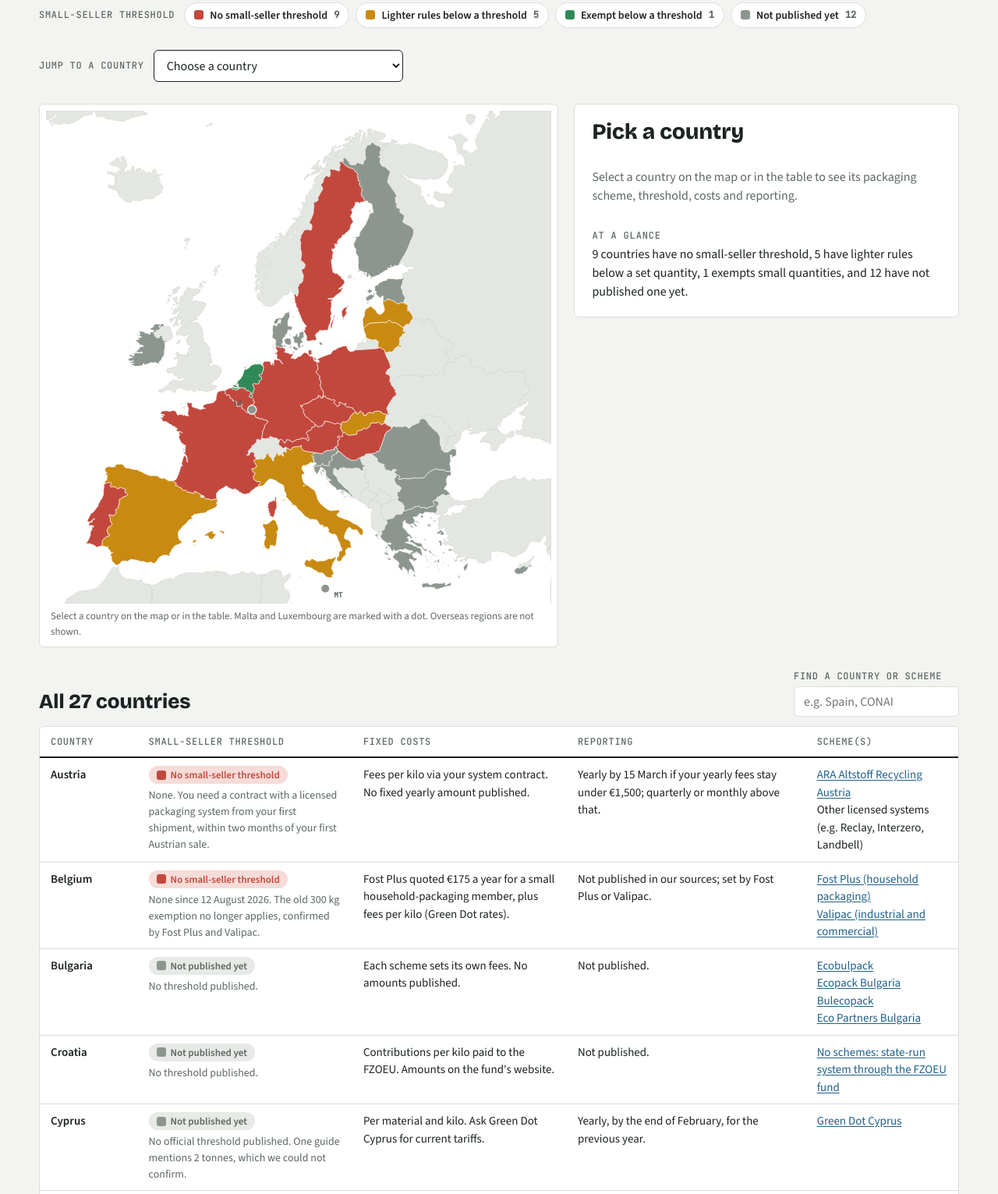
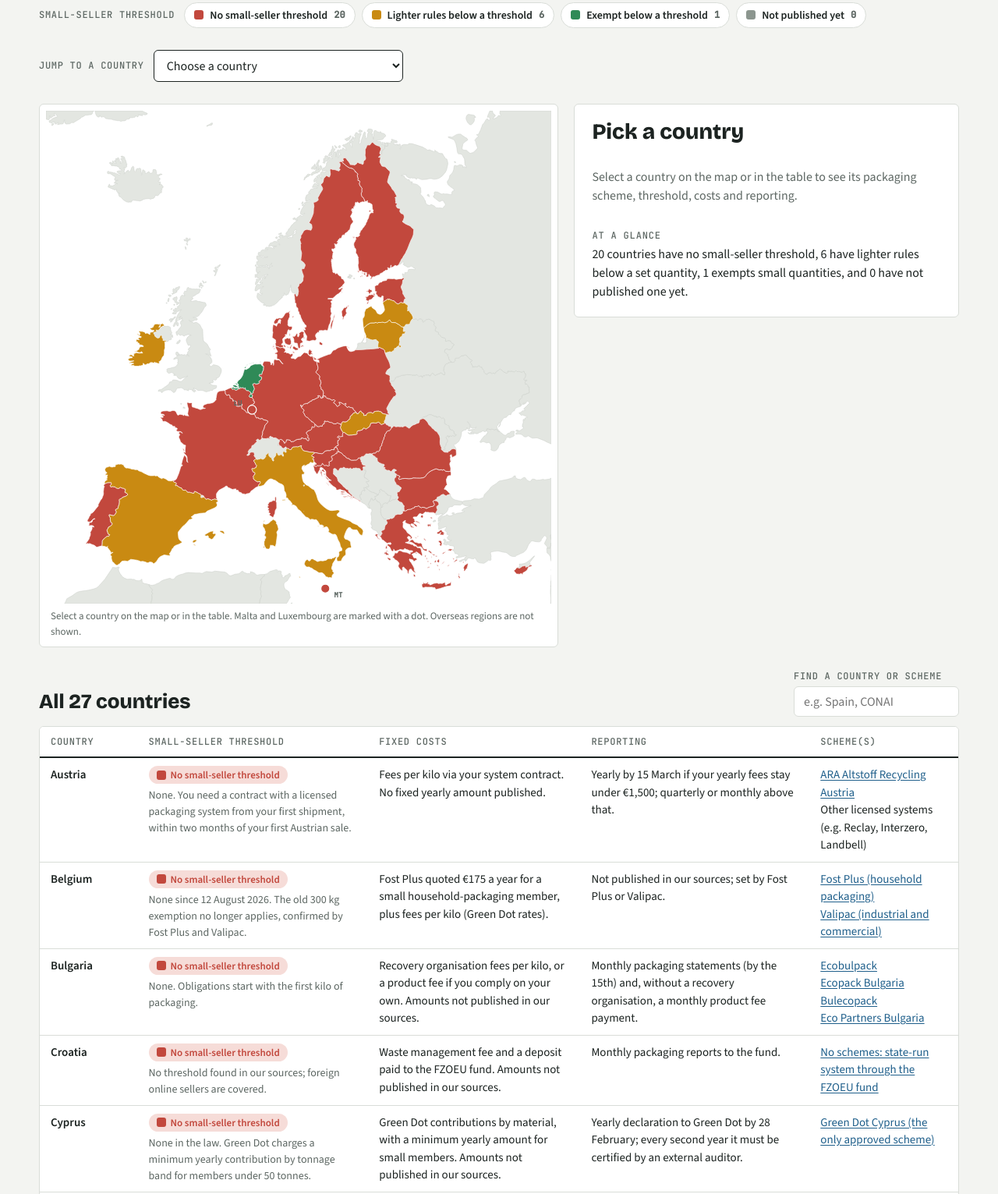
Before and after one commit to svbrickshop-droid/epr, a plain HTML site: page index.html in a window 1280 px wide. Shown: the part 356-1887 px from the top of the page at 78% size. Drawn offline with nearby package versions, Linux system fonts and the light colour scheme.

Commit message:
Add files via upload

```diff
--- a/index.html
+++ b/index.html
@@ -270,30 +270,30 @@ const C = {
     rep: "Not published in our sources; set by Fost Plus or Valipac.",
     notes: "National rules are being adapted to the PPWR. Registration through Fost Plus or Valipac is planned from 2027.",
     src: "WKO (31 Aug 2026); Fost Plus replies to SV Brick Shop (2026)" },
-  BG: { n: "Bulgaria", s: "unclear",
-    thr: "No threshold published.",
+  BG: { n: "Bulgaria", s: "none",
+    thr: "None. Obligations start with the first kilo of packaging.",
     schemes: [L("Ecobulpack", "https://ecobulpack.bg/"), L("Ecopack Bulgaria", "https://ecopack.bg/"), L("Bulecopack", "https://bulecopack.com/"), L("Eco Partners Bulgaria", "https://ecopartners.bg/")],
     reg: L("NISO, Executive Environment Agency", "https://eea.government.bg/"),
-    cost: "Each scheme sets its own fees. No amounts published.",
-    rep: "Not published.",
-    notes: "No official national PPWR guidance yet; existing Bulgarian EPR rules still apply.",
-    src: "WKO (31 Aug 2026)" },
-  HR: { n: "Croatia", s: "unclear",
-    thr: "No threshold published.",
+    cost: "Recovery organisation fees per kilo, or a product fee if you comply on your own. Amounts not published in our sources.",
+    rep: "Monthly packaging statements (by the 15th) and, without a recovery organisation, a monthly product fee payment.",
+    notes: "Bulgarian law makes a local representative optional (Waste Management Act Art. 14a), but the PPWR representative rule for sellers from other EU countries applies on top.",
+    src: "Regsurance (2026); Lappa; VATcompliance; WKO" },
+  HR: { n: "Croatia", s: "none",
+    thr: "No threshold found in our sources; foreign online sellers are covered.",
     schemes: [L("No schemes: state-run system through the FZOEU fund", "https://www.fzoeu.hr/")],
-    reg: L("RPPO producer register (FZOEU)", "https://rppo.fzoeu.hr/"),
-    cost: "Contributions per kilo paid to the FZOEU. Amounts on the fund's website.",
-    rep: "Not published.",
-    notes: "No Croatian PPWR implementing rules yet; the 2023 packaging regulation still applies.",
-    src: "WKO (31 Jul 2026)" },
-  CY: { n: "Cyprus", s: "unclear",
-    thr: "No official threshold published. One guide mentions 2 tonnes, which we could not confirm.",
-    schemes: [L("Green Dot Cyprus", "https://greendot.com.cy/en/")],
-    reg: L("Not set up yet (Department of Environment)", "https://www.moa.gov.cy/moa/environment/environmentnew.nsf/page21_en/page21_en"),
-    cost: "Per material and kilo. Ask Green Dot Cyprus for current tariffs.",
-    rep: "Yearly, by the end of February, for the previous year.",
-    notes: "No full national PPWR legislation yet. Foreign sellers shipping to consumers generally need a representative in Cyprus.",
-    src: "WKO (7 Sep 2026); Tarafex (Sep 2026)" },
+    reg: L("RPPO producer register (FZOEU, run by FINA since 1 Jan 2025)", "https://rppo.fzoeu.hr/"),
+    cost: "Waste management fee and a deposit paid to the FZOEU fund. Amounts not published in our sources.",
+    rep: "Monthly packaging reports to the fund.",
+    notes: "Foreign companies cannot comply on their own: they must use an authorised representative in Croatia, who registers in the RPPO and uploads your written mandate.",
+    src: "FZOEU; Regsurance (2026); Interzero; WKO" },
+  CY: { n: "Cyprus", s: "none",
+    thr: "None in the law. Green Dot charges a minimum yearly contribution by tonnage band for members under 50 tonnes.",
+    schemes: [L("Green Dot Cyprus (the only approved scheme)", "https://greendot.com.cy/en/")],
+    reg: L("Through Green Dot membership (Department of Environment)", "https://www.moa.gov.cy/moa/environment/environmentnew.nsf/page21_en/page21_en"),
+    cost: "Green Dot contributions by material, with a minimum yearly amount for small members. Amounts not published in our sources.",
+    rep: "Yearly declaration to Green Dot by 28 February; every second year it must be certified by an external auditor.",
+    notes: "Cypriot law does not require a local representative (you can join Green Dot in your own name), but the PPWR representative rule applies on top. Cyprus has not yet adapted its law to the PPWR.",
+    src: "Regsurance (2026); Lappa; VATcompliance; WKO" },
   CZ: { n: "Czech Republic", s: "none",
     thr: "None for foreign sellers: EKO-KOM told us there is no exception for small producers. The national 300 kg / CZK 25 million exemption was not confirmed as still applying.",
     schemes: [L("EKO-KOM (the only packaging scheme)", "https://www.ekokom.cz/en/")],
@@ -302,30 +302,30 @@ const C = {
     rep: "Every quarter (quarterly statements).",
     notes: "The EKO-KOM contract can take more than three weeks. A representative is generally required for foreign B2C sellers; national rules may still change.",
     src: "EKO-KOM reply to SV Brick Shop (29 Oct 2026); WKO (7 Sep 2026)" },
-  DK: { n: "Denmark", s: "unclear",
-    thr: "No official threshold published. One guide mentions 8 tonnes, which we could not confirm.",
-    schemes: [L("Emballageretur", "https://emballageretur.dk/en/"), L("VANA", "https://www.vana.dk/")],
+  DK: { n: "Denmark", s: "none",
+    thr: "None. Registration with DPA is required whatever the quantity.",
+    schemes: [L("Emballageretur", "https://emballageretur.dk/en/"), L("VANA", "https://www.vana.dk/"), L("ERP Denmark", "https://erp-recycling.org/en-dk/")],
     reg: L("Dansk Producentansvar (DPA)", "https://producentansvar.dk/en/"),
-    cost: "Not published. Representatives and schemes have their own price lists.",
-    rep: "Ongoing; frequency not published.",
-    notes: "Foreign companies without a Danish establishment can only register through a representative. Most official information is in Danish.",
-    src: "WKO (31 Jul 2026); Tarafex (Sep 2026)" },
-  EE: { n: "Estonia", s: "unclear",
-    thr: "No official threshold published. One guide mentions 20 tonnes, which we could not confirm.",
+    cost: "DPA: one-off registration fee of DKK 1,000 plus a yearly fee per kilo. Example scheme (ERP Denmark): representative service DKK 1,000 a year plus membership DKK 1,900 a year, plus fees per kilo.",
+    rep: "Yearly reporting to the DPA register, done by your representative.",
+    notes: "Sellers from other EU countries need a Denmark-based authorised representative (registered in the Danish CVR); online sales are explicitly covered. Registration is only complete once the fee is paid.",
+    src: "DPA (producentansvar.dk); ERP Denmark (2026); Lappa; WKO" },
+  EE: { n: "Estonia", s: "none",
+    thr: "None. Obligations start with the first gram of packaging.",
     schemes: [L("Eesti Pakendiringlus", "https://pakendiringlus.ee/en/"), L("TVO", "https://tvo.ee/en"), L("ETO", "https://www.eto.ee/en/")],
     reg: L("PAKIS packaging register", "https://pakis.envir.ee/pakis/main/welcome?request_locale=e"),
-    cost: "Not published.",
-    rep: "Not published.",
-    notes: "The Packaging Act is being amended. Estonia, with Austria and Czechia, proposed an EU-wide small-seller exemption in October 2026.",
-    src: "WKO (31 Aug 2026); Tarafex (Sep 2026)" },
-  FI: { n: "Finland", s: "unclear",
-    thr: "No threshold published.",
-    schemes: [L("Rinki (packaging schemes' service company)", "https://rinkiin.fi/"), L("Full list of schemes at the Finnish Supervisory Agency", "https://lvv.fi/en/environment/how-to-manage-extended-producer-responsibility")],
-    reg: L("Producer register, Finnish Supervisory Agency", "https://lvv.fi/"),
-    cost: "Not published.",
-    rep: "Not published.",
-    notes: "National PPWR rules are being prepared. Our main source for Finland dates from July 2025.",
-    src: "WKO (31 Jul 2025)" },
+    cost: "Recovery organisation membership and fees per kilo. Without a recovery organisation you risk the packaging excise duty (e.g. EUR 1.20/kg for paper and board, EUR 2.50/kg for plastic).",
+    rep: "Yearly quantity forecast and reporting through your recovery organisation; records kept for 7 years.",
+    notes: "Sellers without a seat in Estonia must register through an Estonia-based authorised representative; a recovery organisation can act as one. A new Packaging Act that would abolish the excise duty was presented on 30 October 2026.",
+    src: "Estonian Ministry of Climate; Regsurance (2026); VATcompliance; Lappa" },
+  FI: { n: "Finland", s: "none",
+    thr: "None. The old EUR 1 million turnover limit was removed on 1 January 2024; obligations apply regardless of company size.",
+    schemes: [L("Rinki (packaging schemes' service company)", "https://rinkiin.fi/"), L("Full list of schemes at the Finnish Supervisory Agency", "https://lvv.fi/")],
+    reg: L("Producer register (entry usually through your scheme)", "https://lvv.fi/"),
+    cost: "Recycling fees per kilo invoiced by Rinki, plus scheme and representative costs. Amounts depend on material.",
+    rep: "Yearly packaging data to Rinki: 2026 data is due by 31 January 2027.",
+    notes: "Foreign online shops selling directly to users in Finland are covered. Since 12 August 2026 an authorised representative in Finland is required under the PPWR; the representative joins the scheme on your behalf.",
+    src: "Rinki; ELY Centre / Finnish Supervisory Agency; Certivo (2026); Lappa" },
   FR: { n: "France", s: "none",
     thr: "None. Obligations start with the first item you ship.",
     schemes: [L("Citeo", "https://www.citeo.com/"), L("Adelphe (Citeo group)", "https://www.adelphe.fr/"), L("Léko", "https://www.leko-organisme.fr/")],
@@ -342,14 +342,14 @@ const C = {
     rep: "Each dual-system report also goes to LUCID. Under 10 tonnes a year: one annual report by 1 June. Declaration of Completeness by 15 May, only above the thresholds.",
     notes: "Since 12 August 2026 sellers without a German establishment need a German authorised representative (§5 VerpackDG). No exemption for small sellers. Fines up to €100,000 for not registering.",
     src: "WKO (6 Oct 2026); Regsurance; Assuro (Oct 2026); rep-germany.de" },
-  GR: { n: "Greece", s: "unclear",
-    thr: "No threshold published.",
+  GR: { n: "Greece", s: "none",
+    thr: "None. Obligations start with the first item placed on the market.",
     schemes: [L("HERRCO", "https://www.herrco.gr/en/businesses/")],
     reg: L("EMPA register (EOAN)", "https://www.eoan.gr/"),
-    cost: "Based on quantity. No general minimum yearly fee found in HERRCO's contract documents.",
-    rep: "Regular quantity reports; frequency not published.",
-    notes: "Companies without a Greek establishment generally cannot register themselves and need a representative.",
-    src: "WKO (31 Jul 2026)" },
+    cost: "HERRCO participation fees per kilo by material. Amounts not published in our sources.",
+    rep: "Yearly report of packaging quantities to EMPA, plus reporting to HERRCO.",
+    notes: "Since Law 4819/2021, sellers without a Greek establishment must appoint an authorised representative based in Greece for registration, reporting and fees.",
+    src: "VATcompliance; Lappa; WKO" },
   HU: { n: "Hungary", s: "none",
     thr: "None. Obligations start with the first item. If your yearly EPR fee stays under HUF 50,000, you may report once a year instead of every quarter.",
     schemes: [L("MOHU (state-organised, the only operator)", "https://mohu.hu/hu/epr-rendszer")],
@@ -358,14 +358,14 @@ const C = {
     rep: "Quarterly declarations by the 20th of the month after the quarter; yearly if your fee stays under HUF 50,000.",
     notes: "Foreign webshops can only comply through a Hungary-based authorised representative. The authorities plan more inspections of online sellers in 2026.",
     src: "Lappa; VATcompliance; Taxand; AHK Ungarn; Deloitte Hungary (2026); WKO (28 Sep 2026)" },
-  IE: { n: "Ireland", s: "unclear",
-    thr: "No official threshold published. One guide mentions 10 tonnes, which we could not confirm.",
-    schemes: [L("Repak", "https://repak.ie/")],
+  IE: { n: "Ireland", s: "lighter",
+    thr: "Full Repak membership is only mandatory for 'major producers': over EUR 1 million turnover AND over 10 tonnes of packaging a year in Ireland. Smaller sellers fall outside that, but the PPWR producer and representative rules still apply.",
+    schemes: [L("Repak (the only approved scheme, licensed until 2035)", "https://repak.ie/")],
     reg: L("No national register yet; registration runs through Repak", "https://repak.ie/"),
-    cost: "Repak contributions. No amounts published in our sources.",
-    rep: "Regular quantity reports; frequency not published.",
-    notes: "No national legal basis for representatives yet.",
-    src: "WKO (31 Jul 2026); Tarafex (Sep 2026)" },
+    cost: "Repak fees per tonne for members; small-business rates exist. No fixed amount found for small sellers.",
+    rep: "Major producers report to Repak twice a year; smaller producers keep records.",
+    notes: "Ireland has no national legal basis yet for appointing a PPWR authorised representative, so it is unclear how small foreign sellers register. Guides say a representative is required under the PPWR from 12 August 2026.",
+    src: "gov.ie; Repak; WKO; Lappa; Packaging Gateway (Jan 2026)" },
   IT: { n: "Italy", s: "lighter",
     thr: "Joining CONAI applies from the first item. You only skip the declarations if your yearly CAC stays within €200 (ordinary procedure) or €300 (simplified).",
     schemes: [L("CONAI", "https://www.conai.org/")],
@@ -390,22 +390,22 @@ const C = {
     rep: "Quantity reports required; frequency not published.",
     notes: "A representative is not mandatory for foreign companies.",
     src: "WKO (31 Aug 2026)" },
-  LU: { n: "Luxembourg", s: "unclear",
-    thr: "No threshold published.",
+  LU: { n: "Luxembourg", s: "none",
+    thr: "None. Every seller of household packaging must join Valorlux, but the smallest declarants pay a minimum of only EUR 50 a year.",
     schemes: [L("VALORLUX (the only approved scheme)", "https://www.valorlux.lu/de")],
-    reg: L("Administration de l'environnement", "https://environnement.public.lu/fr/offall-ressourcen.html"),
-    cost: "Yearly membership fee depending on packaging type and quantity.",
-    rep: "Not published.",
-    notes: "EU sellers not established in Luxembourg must appoint a representative.",
-    src: "WKO (31 Aug 2026)" },
-  MT: { n: "Malta", s: "unclear",
-    thr: "No threshold published.",
-    schemes: [L("ERA-approved Packaging Waste Recovery Organisations (e.g. GreenPak, GreenMT)")],
-    reg: L("National register, Environment and Resources Authority", "https://era.org.mt/"),
-    cost: "Not published.",
-    rep: "Not published.",
-    notes: "ERA provides a template mandate for authorised representatives.",
-    src: "WKO (31 Aug 2026)" },
+    reg: L("Through Valorlux, which registers you with the Administration de l'environnement", "https://environnement.public.lu/fr/offall-ressourcen.html"),
+    cost: "Green Dot contribution per kilo, minimum EUR 50 a year for the smallest declarants.",
+    rep: "Yearly declaration in Valbase by 28 February.",
+    notes: "Luxembourg law does not require a local representative, but the PPWR representative rule applies on top. Of all countries, this one has the lowest fixed scheme cost we found.",
+    src: "Regsurance (2026); guichet.lu; Lappa; WKO" },
+  MT: { n: "Malta", s: "none",
+    thr: "No threshold found in our sources.",
+    schemes: [L("ERA-approved Packaging Waste Recovery Organisations (e.g. GreenPak, GreenMT)", "https://www.greenpak.com.mt/")],
+    reg: L("ERA national register (renewed every year)", "https://era.org.mt/topic/packaging-and-packaging-waste/"),
+    cost: "ERA registration plus scheme fees per kilo. Amounts for packaging not published in our sources.",
+    rep: "Yearly registration renewal with ERA plus declarations to your scheme.",
+    notes: "Sellers from other EU countries selling at a distance must appoint a Malta-based authorised representative by written mandate; ERA publishes its own mandate form.",
+    src: "Regsurance (2026); ERA; WKO" },
   NL: { n: "Netherlands", s: "exempt",
     thr: "Below 50,000 kg of packaging a year (all materials combined) you do not register, declare or pay. This threshold is expected to disappear under the PPWR.",
     schemes: [L("Verpact", "https://www.verpact.nl/en")],
@@ -430,14 +430,14 @@ const C = {
     rep: "Yearly quantity report.",
     notes: "A representative may be needed for companies without a seat in Portugal.",
     src: "WKO (2 Sep 2026)" },
-  RO: { n: "Romania", s: "unclear",
-    thr: "No threshold published.",
+  RO: { n: "Romania", s: "none",
+    thr: "None. Obligations start with the first kilo of packaging; no exemption for small producers.",
     schemes: [L("GreenPoint Management", "https://www.greenpoints.ro/"), L("Eco Synergy", "https://ecosynergy.ro/"), L("Fepra EPR", "https://fepra.ro/"), L("Marathon EPR Group", "https://marathonepr.ro/")],
     reg: L("Environmental Fund Administration (AFM)", "https://www.afm.ro/"),
-    cost: "Environmental fund contributions. No amounts published in our sources.",
-    rep: "Declarations through AFM eTAX and the SIM system.",
-    notes: "No official national PPWR guidance yet. Unclear whether the systems fully support foreign companies.",
-    src: "WKO (31 Jul 2026)" },
+    cost: "Contract with an OIREP scheme plus Environment Fund contributions. Amounts not published in our sources.",
+    rep: "Monthly declarations to AFM (around the 25th of the following month) plus a yearly settlement in January.",
+    notes: "Romanian law has no separate representative rule for packaging yet, but AFM declarations need a Romanian tax ID, so foreign sellers normally register for tax or use a fiscal representative. The PPWR representative rule applies on top.",
+    src: "Regsurance (2026); VATcompliance; Lappa; WKO" },
   SK: { n: "Slovakia", s: "lighter",
     thr: "Under 100 kg of packaging a year you do not need a scheme (OZV), but you still register, keep records and send a yearly report. From 100 kg a scheme is required.",
     schemes: [L("NATUR-PACK", "https://www.naturpack.sk/en/"), L("ENVI-PAK"), L("Reclay Systems")],
@@ -446,14 +446,14 @@ const C = {
     rep: "Under 100 kg: one yearly report to the Ministry via ISOH by 28 February. With a scheme: usually quarterly (NATUR-PACK: by the 10th of the month after the quarter).",
     notes: "A Slovak authorised representative is mandatory for sellers without a Slovak seat, also under 100 kg (§27(18) Waste Act). Fines for not registering or not appointing one: €1,200 to €120,000.",
     src: "Regsurance; WKO (29 Sep 2026); Podnikajte.sk; Circular Pro (AuthoriseMe); Lappa (Feb 2026)" },
-  SI: { n: "Slovenia", s: "unclear",
-    thr: "No threshold published.",
+  SI: { n: "Slovenia", s: "none",
+    thr: "None for EPR. The 15-tonne limit only applies to the separate environmental levy with the tax office (FURS).",
     schemes: [L("SLOPAK", "https://www.slopak.si/sl/"), L("Interzero", "https://interzero.si/")],
     reg: L("Producer register (Slovenian only)", "https://www.gov.si/zbirke/storitve/evidenca-proizvajalcev-embalaza-in-plasticni-proizvodi/"),
-    cost: "Not published.",
-    rep: "Not published.",
-    notes: "Sellers to Slovenian consumers without a local establishment must appoint a representative. A national law is in preparation, with an 18-month transition planned.",
-    src: "WKO (31 Jul 2026)" },
+    cost: "Scheme fees per kilo plus representative costs. Amounts not published in our sources.",
+    rep: "Volumes reported through your scheme.",
+    notes: "Sellers without a Slovenian establishment selling to consumers must appoint a Slovenia-based authorised representative, whether you send 1 package or 1,000.",
+    src: "Regsurance (2026); Interzero; WKO; VATcompliance" },
   ES: { n: "Spain", s: "lighter",
     thr: "Obligations start with the first sale. Below 15 tonnes a year you get simplified reporting.",
     schemes: [L("Ecoembes", "https://ecoembesempresas.com/en/")],
```
